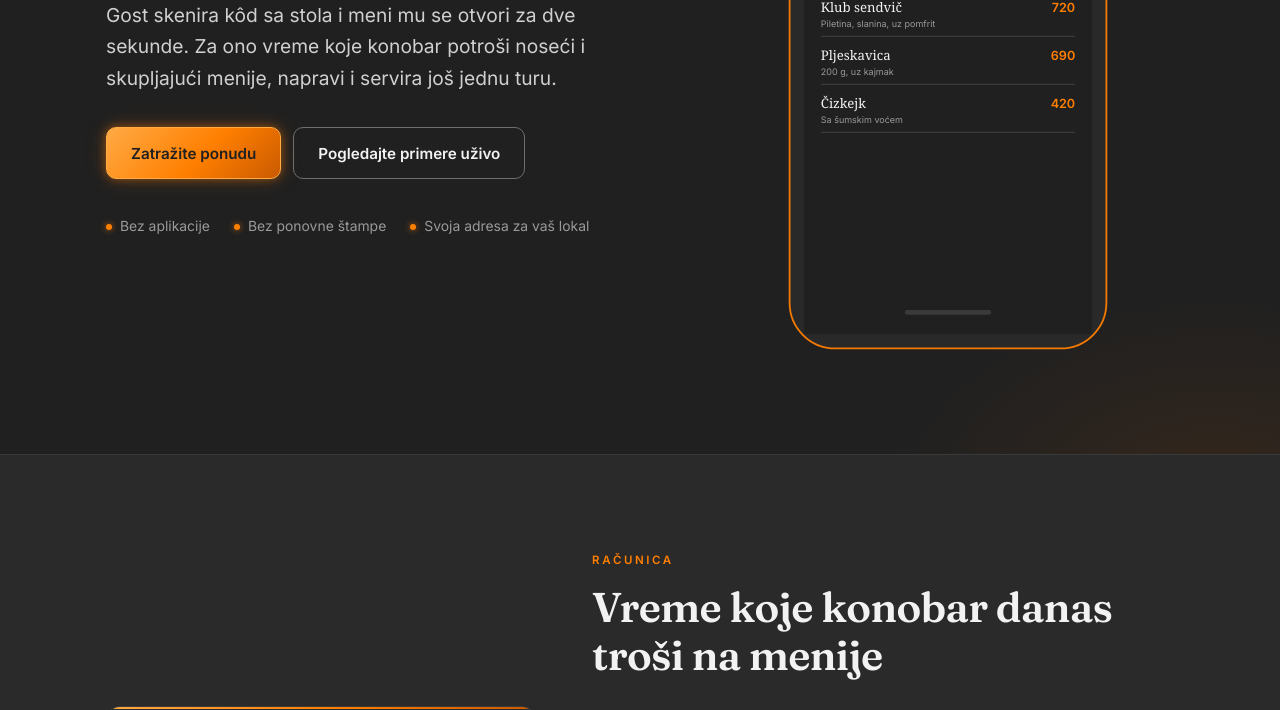
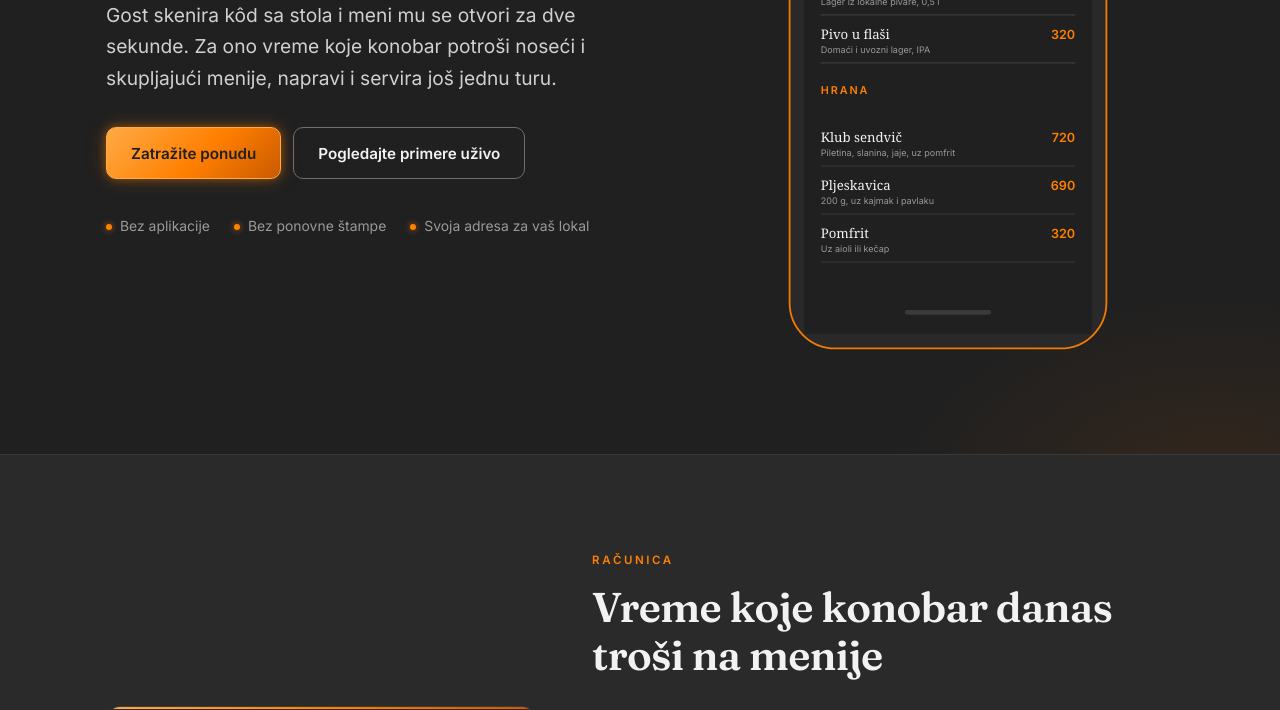
Before and after one commit to vladix101/digital-menus, a website: page public/index.html in a window 1280 px wide. Shown: the part 462-1172 px from the top of the page. Drawn offline with Linux system fonts and the light colour scheme.

Commit message:
fix: ponuda u telefonu grupisana po kategorijama, Koktela -> Kokteli
Stavke su bile nabacane u nizu, pa su se koktel i pljeskavica smenjivali bez
reda — što je suprotno od onoga što meni treba da pokaže. Sada su u četiri
grupe sa naslovima: Kafa, Kokteli, Pivo, Hrana, i ništa se ne meša.

Pomeraji animacije više nisu okrugli brojevi nego izvedeni iz rasporeda —
svaki dovodi naslov sledeće grupe tačno na vrh prozora. Traka prati dokle je
lista stigla, umesto da se menja po osećaju.

Listanje staje na Pivu jer Hrana ispod još popunjava ekran; korak dalje bi
pokazao praznu polovinu.

"Koktela" ispravljeno u "Kokteli" i u traci i u meniju Bašte 21, uključujući
i strukturirane podatke za Google.

```diff
--- a/public/index.html
+++ b/public/index.html
@@ -82,7 +82,7 @@
       </div>
 
       <!-- Telefon sa menijem u brend bojama — pokazuje proizvod bez fotografije. -->
-      <svg class="hero__device" viewBox="0 0 280 560" role="img" aria-label="Telefon sa otvorenim digitalnim menijem koji se lista">
+      <svg class="hero__device" viewBox="0 0 280 560" role="img" aria-label="Telefon sa otvorenim digitalnim menijem koji se lista kroz kategorije">
         <defs>
           <clipPath id="ekran"><rect x="20" y="192" width="240" height="320"/></clipPath>
         </defs>
@@ -98,61 +98,73 @@
         <!-- Ponuda klizi ispod trake sa kategorijama, kao na pravom meniju. -->
         <g clip-path="url(#ekran)">
           <g class="device__list">
-          <text x="34" y="224" font-family="Georgia, serif" font-size="11" fill="#f2f2f2">Espresso</text>
-          <text x="246" y="224" text-anchor="end" font-family="Inter, sans-serif" font-size="10.5" font-weight="600" fill="#ff7f00">180</text>
-          <text x="34" y="236" font-family="Inter, sans-serif" font-size="7.5" fill="#999">Jednostruki, sa čašom vode</text>
-          <path d="M34 244h212" stroke="#3a3a3a" stroke-width="1"/>
-          <text x="34" y="264" font-family="Georgia, serif" font-size="11" fill="#f2f2f2">Cappuccino</text>
-          <text x="246" y="264" text-anchor="end" font-family="Inter, sans-serif" font-size="10.5" font-weight="600" fill="#ff7f00">280</text>
-          <text x="34" y="276" font-family="Inter, sans-serif" font-size="7.5" fill="#999">Klasičan odnos kafe i mleka</text>
-          <path d="M34 284h212" stroke="#3a3a3a" stroke-width="1"/>
-          <text x="34" y="304" font-family="Georgia, serif" font-size="11" fill="#f2f2f2">Domaća limunada</text>
-          <text x="246" y="304" text-anchor="end" font-family="Inter, sans-serif" font-size="10.5" font-weight="600" fill="#ff7f00">320</text>
-          <text x="34" y="316" font-family="Inter, sans-serif" font-size="7.5" fill="#999">Limun, nana, đumbir, med</text>
-          <path d="M34 324h212" stroke="#3a3a3a" stroke-width="1"/>
-          <text x="34" y="344" font-family="Georgia, serif" font-size="11" fill="#f2f2f2">Aperol spritz</text>
-          <text x="246" y="344" text-anchor="end" font-family="Inter, sans-serif" font-size="10.5" font-weight="600" fill="#ff7f00">560</text>
-          <text x="34" y="356" font-family="Inter, sans-serif" font-size="7.5" fill="#999">Aperol, prosecco, soda</text>
-          <path d="M34 364h212" stroke="#3a3a3a" stroke-width="1"/>
-          <text x="34" y="384" font-family="Georgia, serif" font-size="11" fill="#f2f2f2">Mojito</text>
-          <text x="246" y="384" text-anchor="end" font-family="Inter, sans-serif" font-size="10.5" font-weight="600" fill="#ff7f00">580</text>
-          <text x="34" y="396" font-family="Inter, sans-serif" font-size="7.5" fill="#999">Rum, nana, limeta, soda</text>
-          <path d="M34 404h212" stroke="#3a3a3a" stroke-width="1"/>
-          <text x="34" y="424" font-family="Georgia, serif" font-size="11" fill="#f2f2f2">Gin tonic</text>
-          <text x="246" y="424" text-anchor="end" font-family="Inter, sans-serif" font-size="10.5" font-weight="600" fill="#ff7f00">600</text>
-          <text x="34" y="436" font-family="Inter, sans-serif" font-size="7.5" fill="#999">Gin, tonik, grejpfrut</text>
-          <path d="M34 444h212" stroke="#3a3a3a" stroke-width="1"/>
-          <text x="34" y="464" font-family="Georgia, serif" font-size="11" fill="#f2f2f2">Točeno pivo</text>
-          <text x="246" y="464" text-anchor="end" font-family="Inter, sans-serif" font-size="10.5" font-weight="600" fill="#ff7f00">340</text>
-          <text x="34" y="476" font-family="Inter, sans-serif" font-size="7.5" fill="#999">Lager iz lokalne pivare</text>
-          <path d="M34 484h212" stroke="#3a3a3a" stroke-width="1"/>
-          <text x="34" y="504" font-family="Georgia, serif" font-size="11" fill="#f2f2f2">Klub sendvič</text>
-          <text x="246" y="504" text-anchor="end" font-family="Inter, sans-serif" font-size="10.5" font-weight="600" fill="#ff7f00">720</text>
-          <text x="34" y="516" font-family="Inter, sans-serif" font-size="7.5" fill="#999">Piletina, slanina, uz pomfrit</text>
-          <path d="M34 524h212" stroke="#3a3a3a" stroke-width="1"/>
-          <text x="34" y="544" font-family="Georgia, serif" font-size="11" fill="#f2f2f2">Pljeskavica</text>
-          <text x="246" y="544" text-anchor="end" font-family="Inter, sans-serif" font-size="10.5" font-weight="600" fill="#ff7f00">690</text>
-          <text x="34" y="556" font-family="Inter, sans-serif" font-size="7.5" fill="#999">200 g, uz kajmak</text>
-          <path d="M34 564h212" stroke="#3a3a3a" stroke-width="1"/>
-          <text x="34" y="584" font-family="Georgia, serif" font-size="11" fill="#f2f2f2">Čizkejk</text>
-          <text x="246" y="584" text-anchor="end" font-family="Inter, sans-serif" font-size="10.5" font-weight="600" fill="#ff7f00">420</text>
-          <text x="34" y="596" font-family="Inter, sans-serif" font-size="7.5" fill="#999">Sa šumskim voćem</text>
-          <path d="M34 604h212" stroke="#3a3a3a" stroke-width="1"/>
+            <text x="34" y="214" font-family="Inter, sans-serif" font-size="9" font-weight="600" letter-spacing="1.6" fill="#ff7f00">KAFA</text>
+            <text x="34" y="254" font-family="Georgia, serif" font-size="11" fill="#f2f2f2">Espresso</text>
+            <text x="246" y="254" text-anchor="end" font-family="Inter, sans-serif" font-size="10.5" font-weight="600" fill="#ff7f00">180</text>
+            <text x="34" y="266" font-family="Inter, sans-serif" font-size="7.5" fill="#999">Jednostruki, sa čašom vode</text>
+            <path d="M34 274h212" stroke="#3a3a3a" stroke-width="1"/>
+            <text x="34" y="294" font-family="Georgia, serif" font-size="11" fill="#f2f2f2">Cappuccino</text>
+            <text x="246" y="294" text-anchor="end" font-family="Inter, sans-serif" font-size="10.5" font-weight="600" fill="#ff7f00">280</text>
+            <text x="34" y="306" font-family="Inter, sans-serif" font-size="7.5" fill="#999">Klasičan odnos kafe i mleka</text>
+            <path d="M34 314h212" stroke="#3a3a3a" stroke-width="1"/>
+            <text x="34" y="334" font-family="Georgia, serif" font-size="11" fill="#f2f2f2">Macchiato</text>
+            <text x="246" y="334" text-anchor="end" font-family="Inter, sans-serif" font-size="10.5" font-weight="600" fill="#ff7f00">200</text>
+            <text x="34" y="346" font-family="Inter, sans-serif" font-size="7.5" fill="#999">Espresso sa kapom mlečne pene</text>
+            <path d="M34 354h212" stroke="#3a3a3a" stroke-width="1"/>
+            <text x="34" y="380" font-family="Inter, sans-serif" font-size="9" font-weight="600" letter-spacing="1.6" fill="#ff7f00">KOKTELI</text>
+            <text x="34" y="420" font-family="Georgia, serif" font-size="11" fill="#f2f2f2">Aperol spritz</text>
+            <text x="246" y="420" text-anchor="end" font-family="Inter, sans-serif" font-size="10.5" font-weight="600" fill="#ff7f00">560</text>
+            <text x="34" y="432" font-family="Inter, sans-serif" font-size="7.5" fill="#999">Aperol, prosecco, soda, pomorandža</text>
+            <path d="M34 440h212" stroke="#3a3a3a" stroke-width="1"/>
+            <text x="34" y="460" font-family="Georgia, serif" font-size="11" fill="#f2f2f2">Mojito</text>
+            <text x="246" y="460" text-anchor="end" font-family="Inter, sans-serif" font-size="10.5" font-weight="600" fill="#ff7f00">580</text>
+            <text x="34" y="472" font-family="Inter, sans-serif" font-size="7.5" fill="#999">Rum, nana, limeta, trska šećer</text>
+            <path d="M34 480h212" stroke="#3a3a3a" stroke-width="1"/>
+            <text x="34" y="500" font-family="Georgia, serif" font-size="11" fill="#f2f2f2">Gin tonic</text>
+            <text x="246" y="500" text-anchor="end" font-family="Inter, sans-serif" font-size="10.5" font-weight="600" fill="#ff7f00">600</text>
+            <text x="34" y="512" font-family="Inter, sans-serif" font-size="7.5" fill="#999">Gin, tonik, grejpfrut, biber</text>
+            <path d="M34 520h212" stroke="#3a3a3a" stroke-width="1"/>
+            <text x="34" y="546" font-family="Inter, sans-serif" font-size="9" font-weight="600" letter-spacing="1.6" fill="#ff7f00">PIVO</text>
+            <text x="34" y="586" font-family="Georgia, serif" font-size="11" fill="#f2f2f2">Točeno pivo</text>
+            <text x="246" y="586" text-anchor="end" font-family="Inter, sans-serif" font-size="10.5" font-weight="600" fill="#ff7f00">340</text>
+            <text x="34" y="598" font-family="Inter, sans-serif" font-size="7.5" fill="#999">Lager iz lokalne pivare, 0,5 l</text>
+            <path d="M34 606h212" stroke="#3a3a3a" stroke-width="1"/>
+            <text x="34" y="626" font-family="Georgia, serif" font-size="11" fill="#f2f2f2">Pivo u flaši</text>
+            <text x="246" y="626" text-anchor="end" font-family="Inter, sans-serif" font-size="10.5" font-weight="600" fill="#ff7f00">320</text>
+            <text x="34" y="638" font-family="Inter, sans-serif" font-size="7.5" fill="#999">Domaći i uvozni lager, IPA</text>
+            <path d="M34 646h212" stroke="#3a3a3a" stroke-width="1"/>
+            <text x="34" y="672" font-family="Inter, sans-serif" font-size="9" font-weight="600" letter-spacing="1.6" fill="#ff7f00">HRANA</text>
+            <text x="34" y="712" font-family="Georgia, serif" font-size="11" fill="#f2f2f2">Klub sendvič</text>
+            <text x="246" y="712" text-anchor="end" font-family="Inter, sans-serif" font-size="10.5" font-weight="600" fill="#ff7f00">720</text>
+            <text x="34" y="724" font-family="Inter, sans-serif" font-size="7.5" fill="#999">Piletina, slanina, jaje, uz pomfrit</text>
+            <path d="M34 732h212" stroke="#3a3a3a" stroke-width="1"/>
+            <text x="34" y="752" font-family="Georgia, serif" font-size="11" fill="#f2f2f2">Pljeskavica</text>
+            <text x="246" y="752" text-anchor="end" font-family="Inter, sans-serif" font-size="10.5" font-weight="600" fill="#ff7f00">690</text>
+            <text x="34" y="764" font-family="Inter, sans-serif" font-size="7.5" fill="#999">200 g, uz kajmak i pavlaku</text>
+            <path d="M34 772h212" stroke="#3a3a3a" stroke-width="1"/>
+            <text x="34" y="792" font-family="Georgia, serif" font-size="11" fill="#f2f2f2">Pomfrit</text>
+            <text x="246" y="792" text-anchor="end" font-family="Inter, sans-serif" font-size="10.5" font-weight="600" fill="#ff7f00">320</text>
+            <text x="34" y="804" font-family="Inter, sans-serif" font-size="7.5" fill="#999">Uz aioli ili kečap</text>
+            <path d="M34 812h212" stroke="#3a3a3a" stroke-width="1"/>
           </g>
         </g>
 
-        <!-- Traka kategorija stoji na mestu i menja aktivnu stavku. -->
+        <!-- Traka kategorija stoji na mestu i prati dokle je lista stigla. -->
         <rect x="20" y="154" width="240" height="40" fill="#202020"/>
-        <rect class="device__pill device__pill--1" x="34" y="168" width="52" height="20" rx="10" fill="rgba(255,127,0,0.16)" stroke="#ff7f00"/>
-        <rect class="device__pill device__pill--2" x="94" y="168" width="62" height="20" rx="10" fill="rgba(255,127,0,0.16)" stroke="#ff7f00" opacity="0"/>
+        <rect class="device__pill device__pill--1" x="34" y="168" width="46" height="20" rx="10" fill="rgba(255,127,0,0.16)" stroke="#ff7f00"/>
+        <rect class="device__pill device__pill--2" x="86" y="168" width="58" height="20" rx="10" fill="rgba(255,127,0,0.16)" stroke="#ff7f00" opacity="0"/>
+        <rect class="device__pill device__pill--3" x="150" y="168" width="42" height="20" rx="10" fill="rgba(255,127,0,0.16)" stroke="#ff7f00" opacity="0"/>
+        <rect class="device__pill device__pill--4" x="198" y="168" width="48" height="20" rx="10" fill="rgba(255,127,0,0.16)" stroke="#ff7f00" opacity="0"/>
         <g font-family="Inter, sans-serif" font-size="9" fill="#999">
-          <text x="60" y="182" text-anchor="middle">Kafa</text>
-          <text x="125" y="182" text-anchor="middle">Koktela</text>
-          <text x="180" y="182" text-anchor="middle">Pivo</text>
+          <text x="57" y="182" text-anchor="middle">Kafa</text>
+          <text x="115" y="182" text-anchor="middle">Kokteli</text>
+          <text x="171" y="182" text-anchor="middle">Pivo</text>
           <text x="222" y="182" text-anchor="middle">Hrana</text>
         </g>
-        <text class="device__label device__label--1" x="60" y="182" text-anchor="middle" font-family="Inter, sans-serif" font-size="9" fill="#ffaa45">Kafa</text>
-        <text class="device__label device__label--2" x="125" y="182" text-anchor="middle" font-family="Inter, sans-serif" font-size="9" fill="#ffaa45" opacity="0">Koktela</text>
+        <text class="device__label device__label--1" x="57" y="182" text-anchor="middle" font-family="Inter, sans-serif" font-size="9" fill="#ffaa45">Kafa</text>
+        <text class="device__label device__label--2" x="115" y="182" text-anchor="middle" font-family="Inter, sans-serif" font-size="9" fill="#ffaa45" opacity="0">Kokteli</text>
+        <text class="device__label device__label--3" x="171" y="182" text-anchor="middle" font-family="Inter, sans-serif" font-size="9" fill="#ffaa45" opacity="0">Pivo</text>
+        <text class="device__label device__label--4" x="222" y="182" text-anchor="middle" font-family="Inter, sans-serif" font-size="9" fill="#ffaa45" opacity="0">Hrana</text>
 
         <rect x="20" y="512" width="240" height="28" fill="#202020"/>
         <rect x="104" y="520" width="72" height="4" rx="2" fill="#3a3a3a"/>
```
Also changed, not shown: public/assets/css/site.css (+16 -8 lines), public/basta21/index.html (+2 -2 lines).
